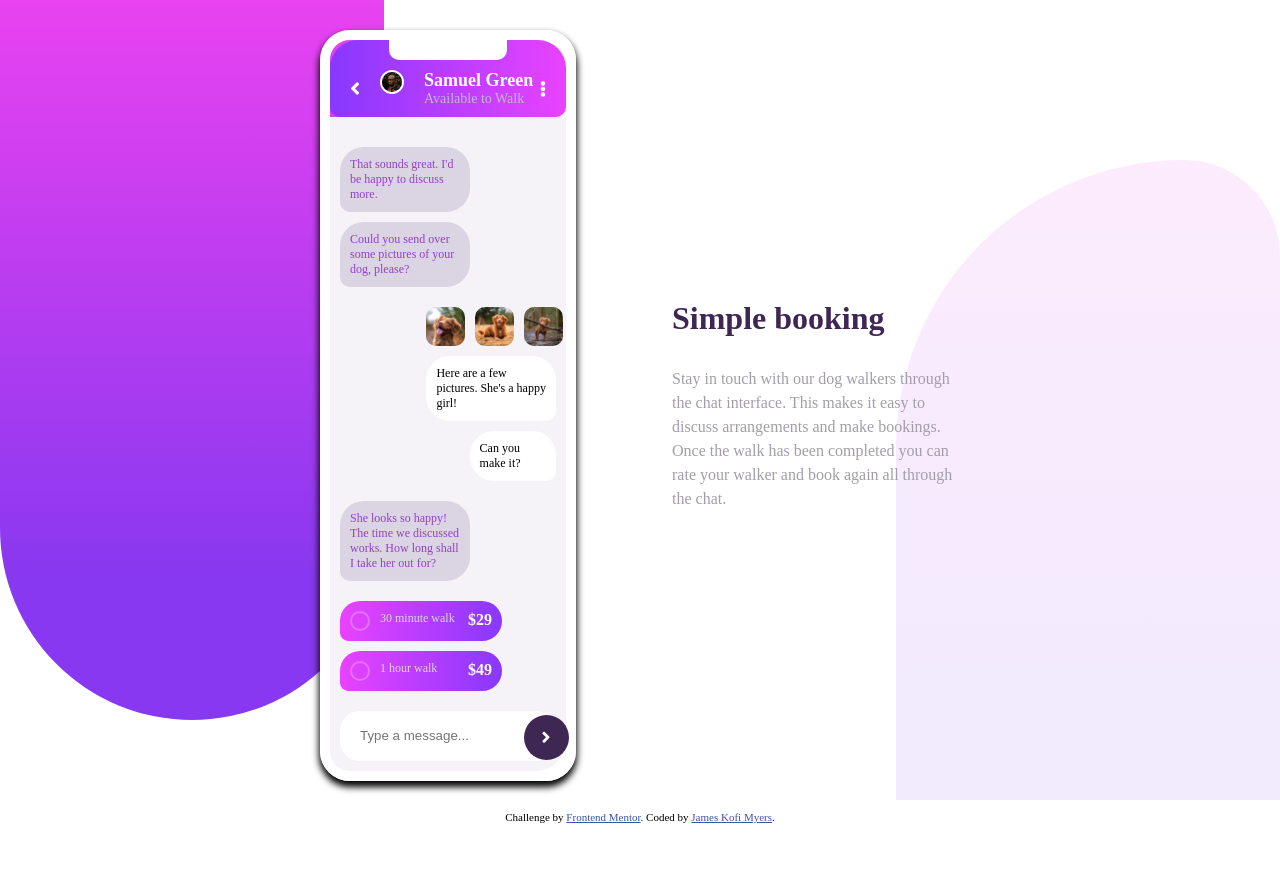
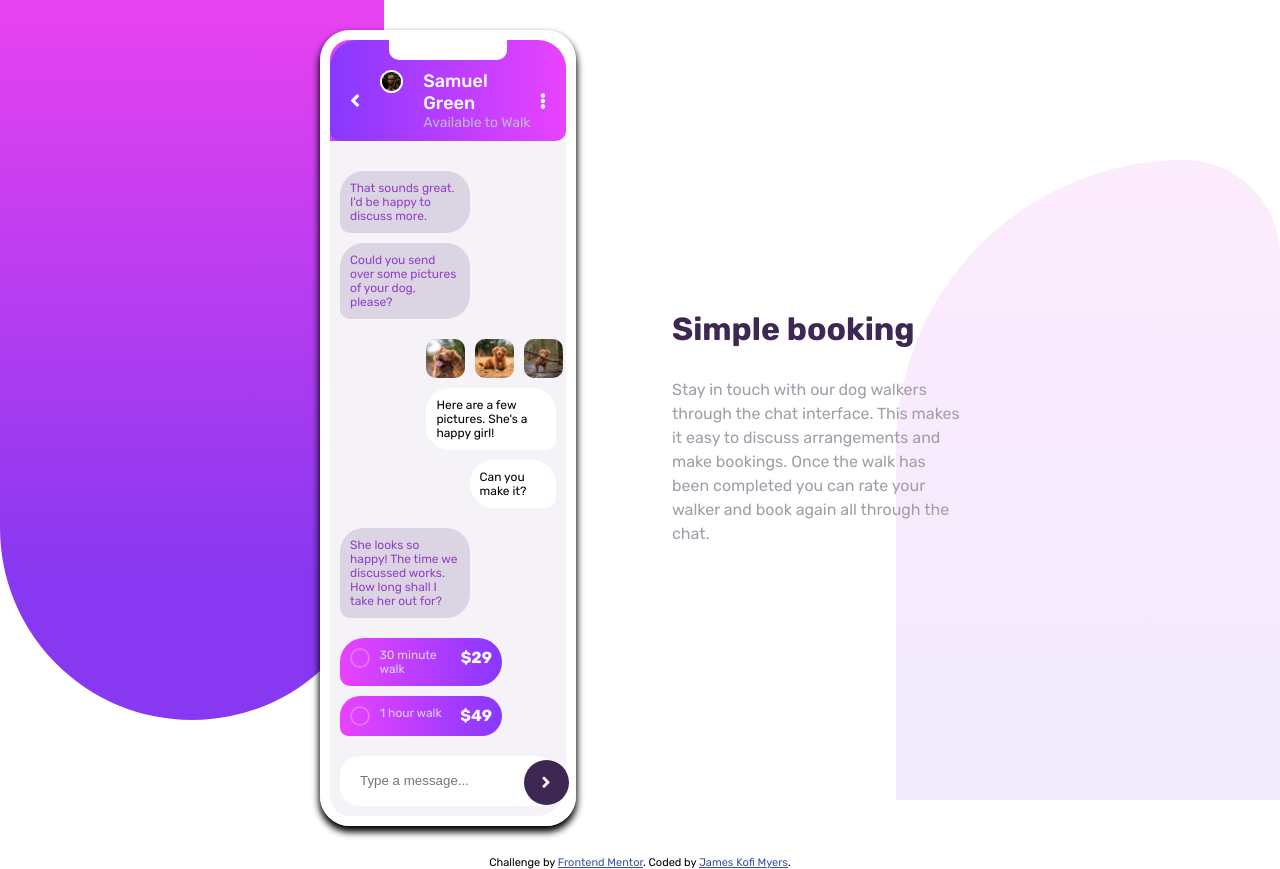
Before and after one commit to kinjames/chatapp, a plain HTML site: page index.html in a window 1280 px wide. Before the commit the page ends 823 px from the top, so only its background shows below. Drawn offline with Linux system fonts and the light colour scheme.

Commit message:
Add files via upload

```diff
--- a/style.css
+++ b/style.css
@@ -10,6 +10,7 @@ body {
     height: 100vh;
     display: flex;
     flex-direction: column;
+    font-family: 'Rubik', sans-serif;
 }
 
 main{
@@ -71,7 +72,7 @@ main{
 
 .paras {
     line-height: 24px;
-    font-weight: 500;
+    font-weight: 400;
     color: hsl(270, 7%, 64%);
 }
 
@@ -151,7 +152,7 @@ h1 {
 }
 
 .myname {
-    font-weight: bold;
+    font-weight: 500;
     color: #fff;
     font-size: 18px;
 }
@@ -181,7 +182,7 @@ h1 {
     color: hsl(276, 55%, 52%);
     background-color: hsl(270, 20%, 86%);
     padding: 10px;
-    font-weight: 500;
+    font-weight: 400;
     width: 60%;
     border-radius: 24px 24px 24px 10px;
 }
@@ -213,7 +214,7 @@ h1 {
     background-color: #fff;
     color: black;
     font-size: 12px;
-    font-weight: 500;
+    font-weight: 400;
     width: 60%;
     border-radius: 24px 24px 10px 24px
 }
```
Also changed, not shown: 1 other file.
